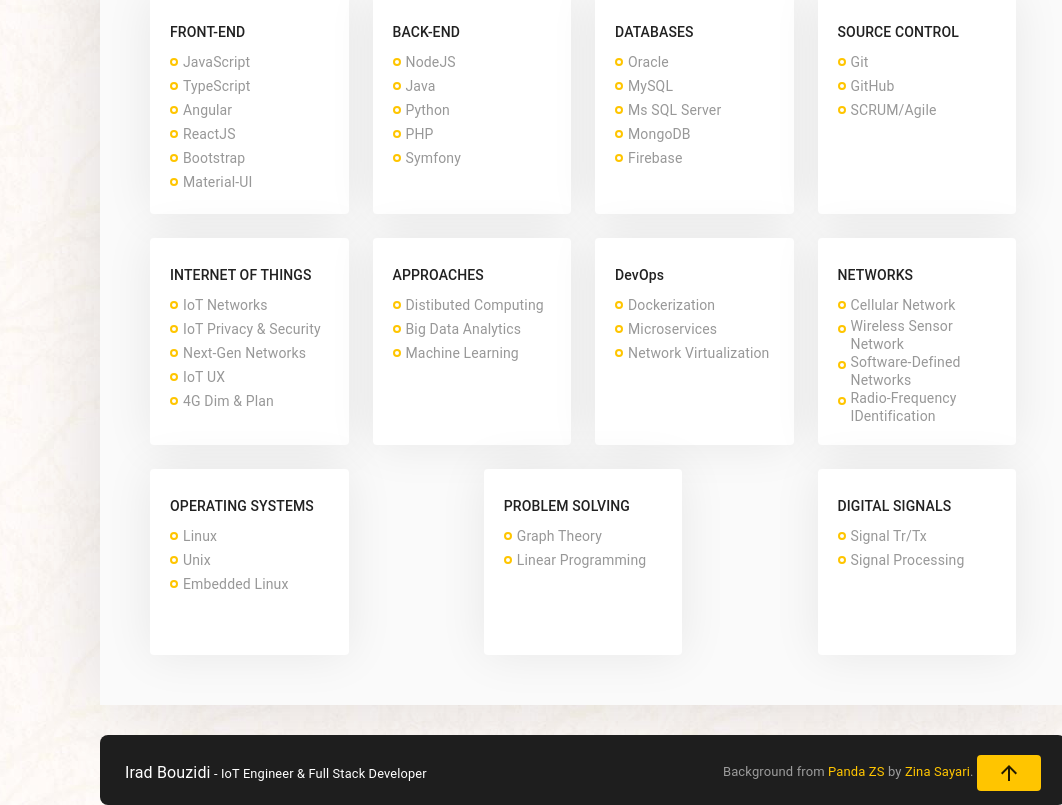
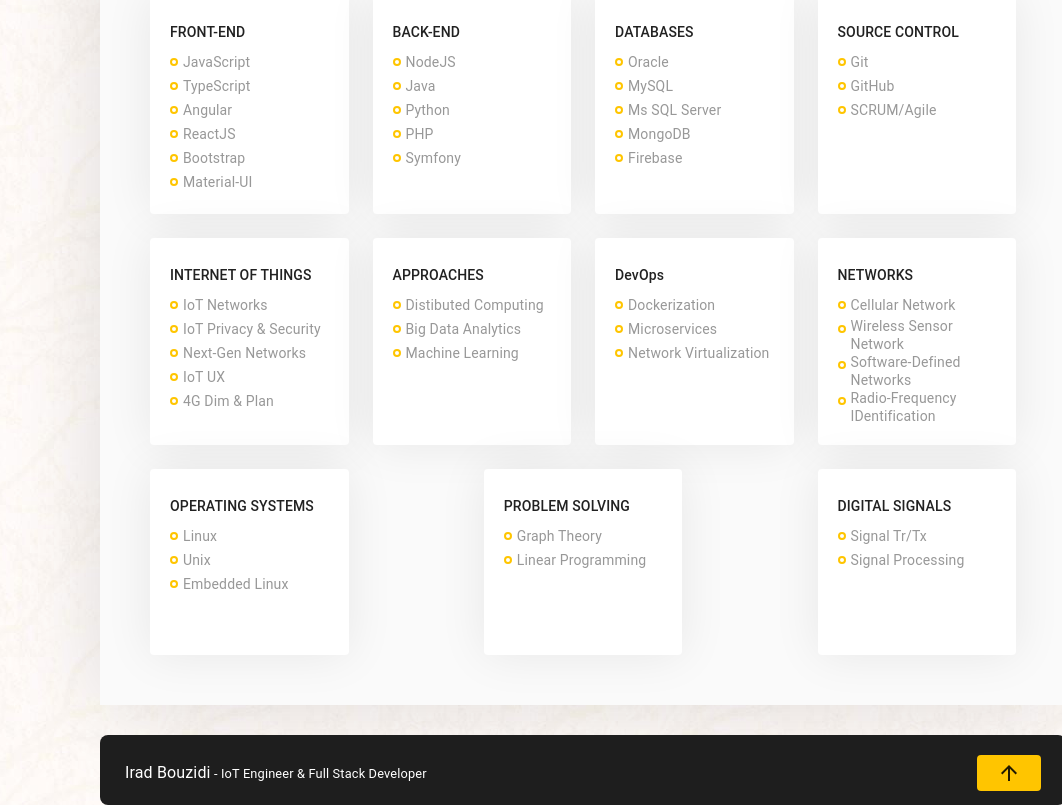
Before and after one commit to iradbouzidi/irad-portfolio, a React (Create React App) app: page / in a window 1280 px wide. Shown: the part 1615-2420 px from the top of the page, without its empty margins (218-1280 px from the left). Built offline with nearby package versions, Linux system fonts and the light colour scheme.

Commit message:
clearning

```diff
--- a/src/components/Footer/Footer.js
+++ b/src/components/Footer/Footer.js
@@ -16,24 +16,7 @@
         </Typography>
       </div>
       <div className="footer_right">
-        <Typography className="footer_copyright">
-          Background from {""}
-          <a
-            href="https://www.instagram.com/zs.panda/"
-            target="_blank"
-            rel="noreferrer"
-          >
-            Panda ZS
-          </a>{" "}
-          by {""}
-          <a
-            href="https://www.instagram.com/zina.hendrixx/"
-            target="_blank"
-            rel="noreferrer"
-          >
-            Zina Sayari
-          </a>
-          .{" "}
+
         <Button
           className={"scrollUp_btn"}
           onClick={() =>
@@ -42,9 +25,8 @@
         >
           <ArrowUpwardIcon />
         </Button>
-        </Typography>
       </div>
-    </div>
+    </div >
   );
 }
 
--- a/src/index.css
+++ b/src/index.css
@@ -4,8 +4,8 @@
 
 body {
   margin: 0;
-  font-family: -apple-system, BlinkMacSystemFont, 'Segoe UI', 'Roboto', 'Oxygen',
-    'Ubuntu', 'Cantarell', 'Fira Sans', 'Droid Sans', 'Helvetica Neue',
+  font-family: -apple-system, BlinkMacSystemFont, "Segoe UI", "Roboto", "Oxygen",
+    "Ubuntu", "Cantarell", "Fira Sans", "Droid Sans", "Helvetica Neue",
     sans-serif;
   -webkit-font-smoothing: antialiased;
   -moz-osx-font-smoothing: grayscale;
@@ -16,6 +16,6 @@
 }
 
 code {
-  font-family: source-code-pro, Menlo, Monaco, Consolas, 'Courier New',
+  font-family: source-code-pro, Menlo, Monaco, Consolas, "Courier New",
     monospace;
 }
```
Also changed, not shown: 2 other files (tests, documents, lock files or other folders). Lines whose indentation alone changed are shown as unchanged.
